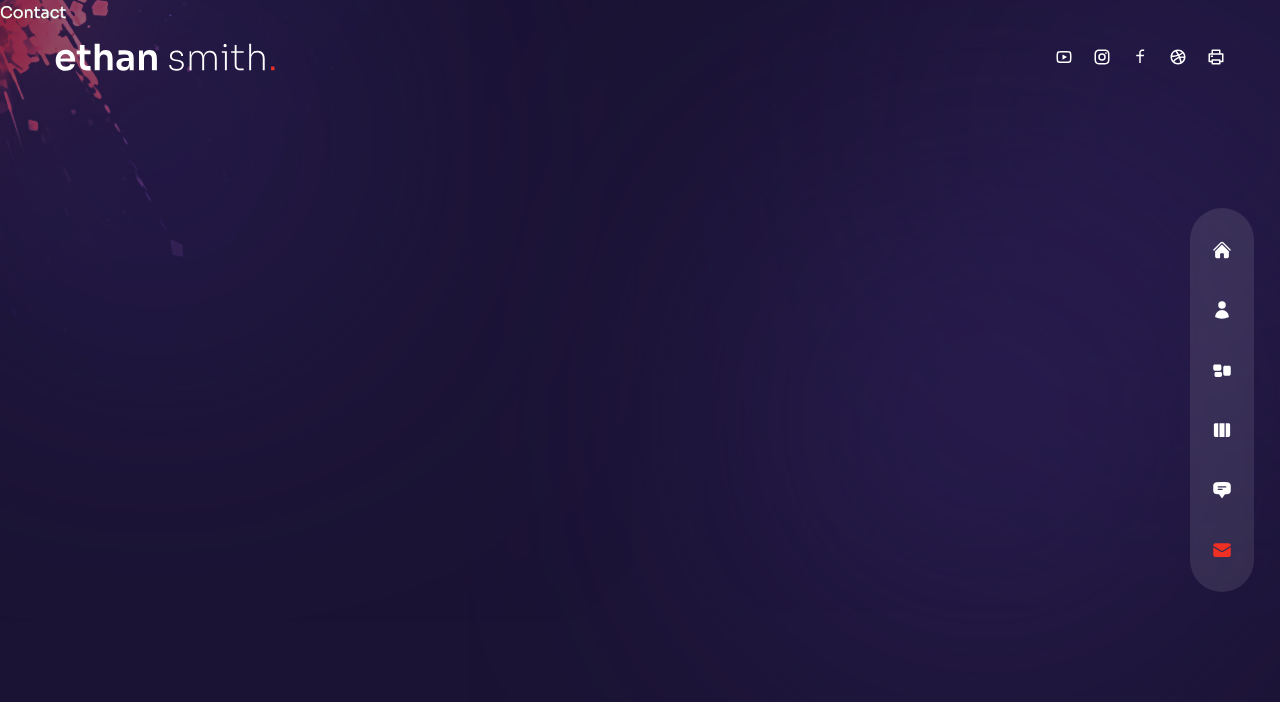
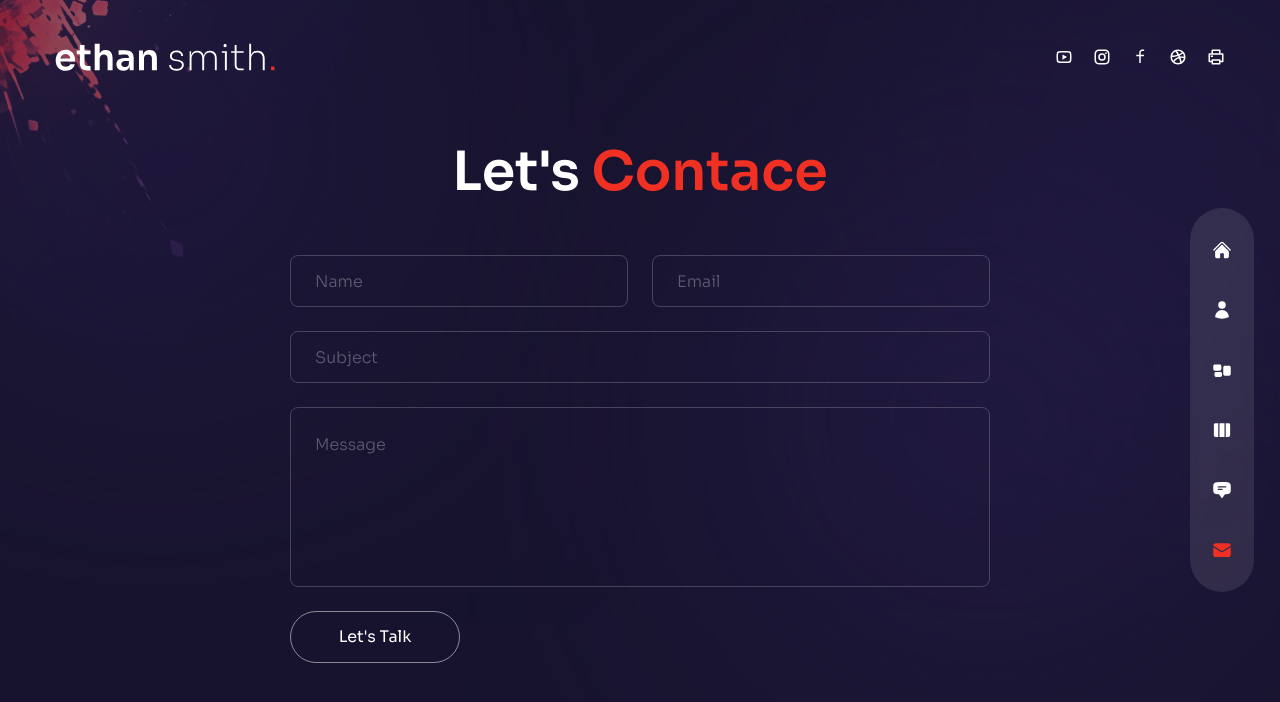
Before and after one commit to shakhawatsalam/portfolio_V2, a Next.js app: page /contact in a window 1280 px wide. Shown: the top 702 px of the page. Built offline with nearby package versions, Linux system fonts and the light colour scheme.

Commit message:
[Contace Part is Done]

```diff
--- a/pages/contact/index.js
+++ b/pages/contact/index.js
@@ -1,5 +1,55 @@
+/* eslint-disable react/no-unescaped-entities */
+// component
+import Circles from "/components/Circles";
+
+// icons
+import { BsArrowRight } from "react-icons/bs";
+
+// framer motion
+import { motion } from "framer-motion";
+// variants
+import { fadeIn } from "../../variants.js";
+
+// vari
 const Contact = () => {
-  return <div>Contact</div>;
+  return (
+    <div className='h-full bg-primary/30'>
+      <div className='container mx-auto py-32 text-center xl:text-left flex items-center justify-center h-full'>
+        <div className='flex flex-col w-full max-w-[700px]'>
+          <motion.h2
+            variants={fadeIn("up", 0.2)}
+            initial='hidden'
+            animate='show'
+            exit='hidden'
+            className='h2 text-center mb-12'>
+            Let's <span className='text-accent'>Contace</span>
+          </motion.h2>
+          {/* from  */}
+          <motion.form
+            variants={fadeIn("up", 0.4)}
+            initial='hidden'
+            animate='show'
+            exit='hidden'
+            action=''
+            className='flex-1 flex flex-col gap-6 w-full mx-auto'>
+            {/* group  */}
+            <div className='flex gap-x-6 w-full'>
+              <input type='text' placeholder='name' className='input' />
+              <input type='email' placeholder='email' className='input' />
+            </div>
+            <input type='email' placeholder='subject' className='input' />
+            <textarea placeholder='message' className='textarea'></textarea>
+            <button className='btn rounded-full border border-white/50 max-w-[170px] px-8 transition-all duration-300 flex items-center justify-center overflow-hidden hover:border-accent group'>
+              <span className='group-hover:-translate-y-[120%] group-hover:opacity-0 transition-all duration-500'>
+                Let's Talk
+              </span>
+              <BsArrowRight className='-translate-y-[120%] opacity-0 group-hover:flex group-hover:-translate-y-0 group-hover:opacity-100 transition-all duration-300 absolute text-[22px]' />
+            </button>
+          </motion.form>
+        </div>
+      </div>
+    </div>
+  );
 };
 
 export default Contact;
```
